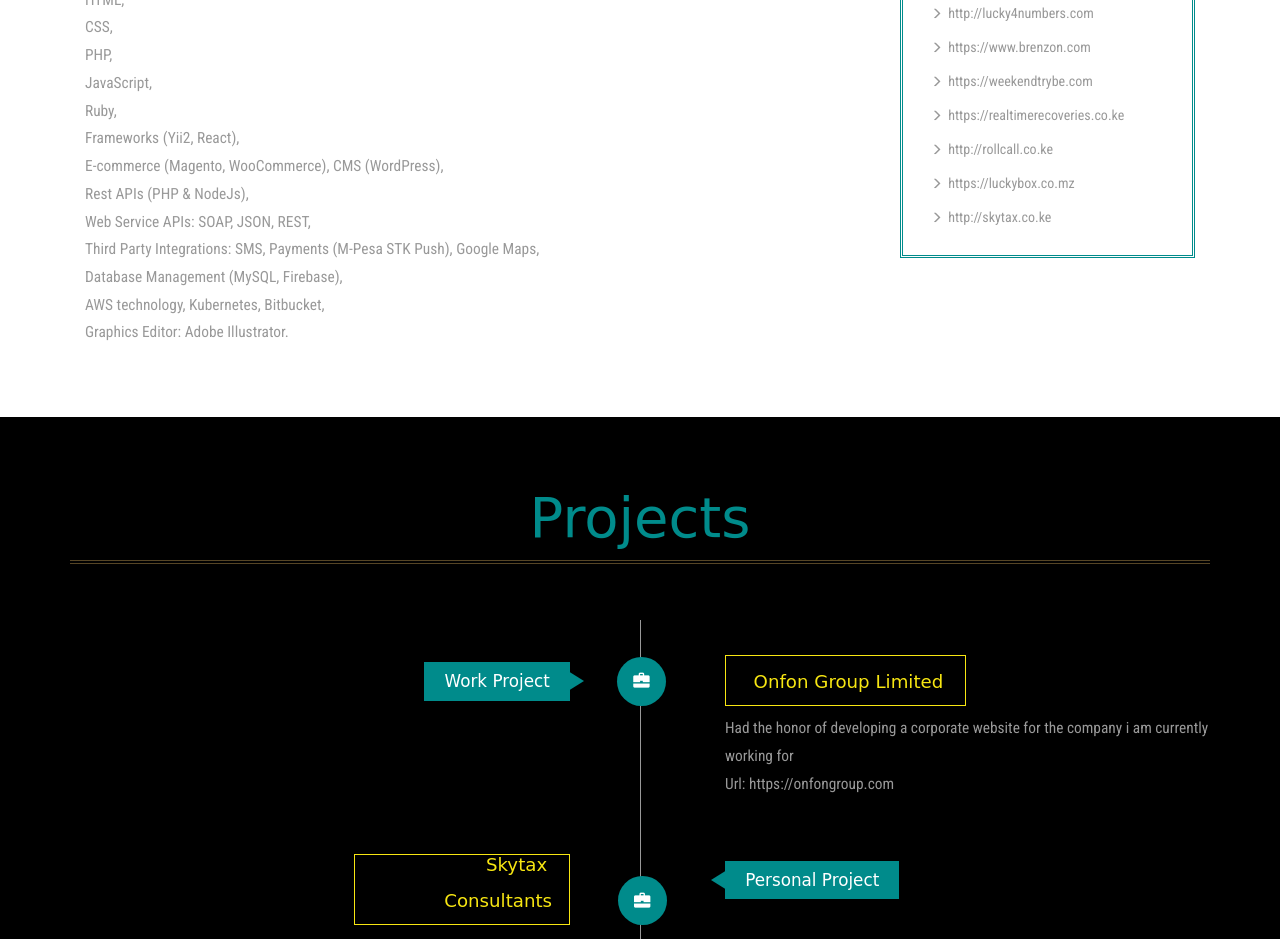
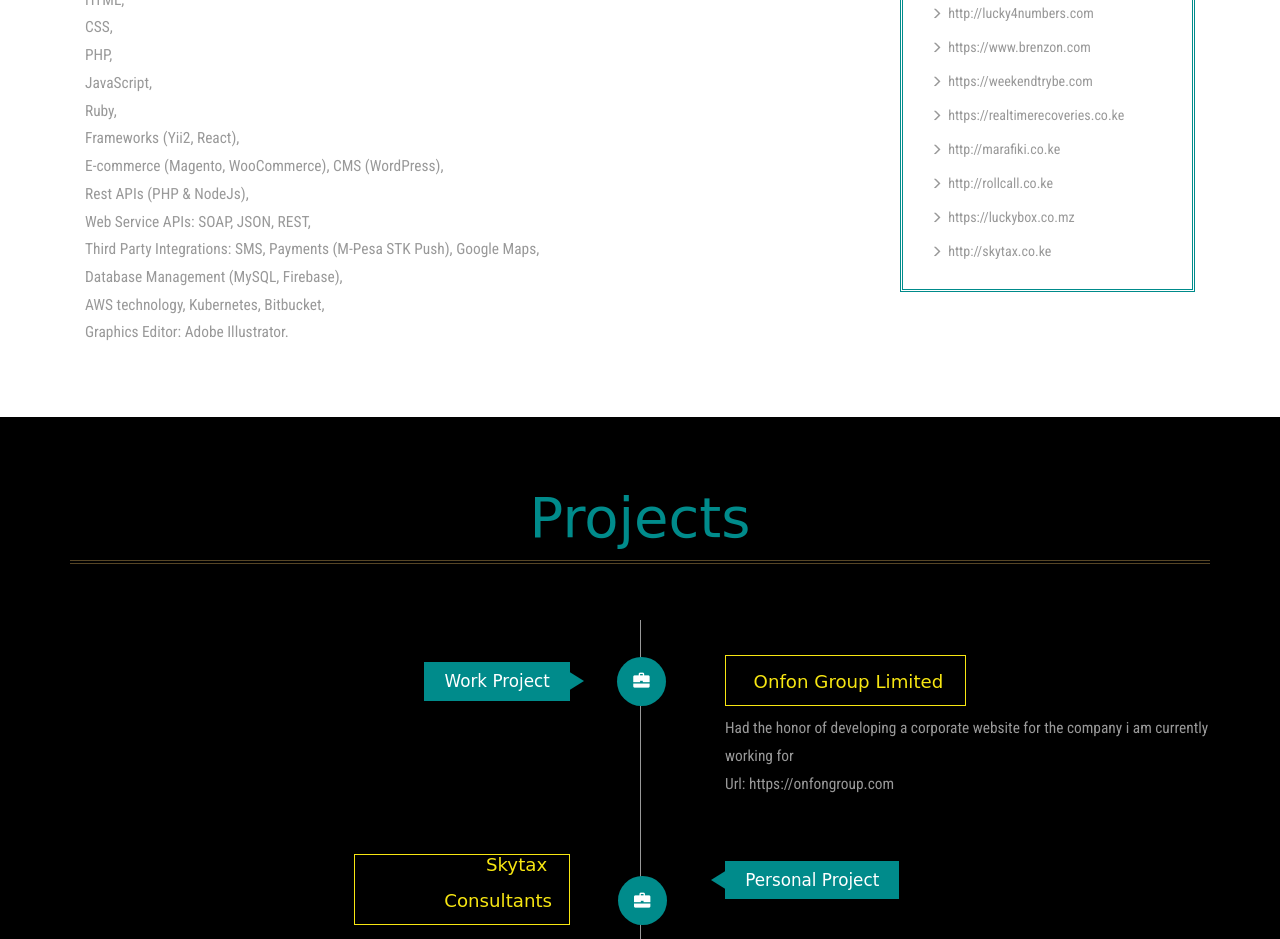
Before and after one commit to maryondire/maryondire.github.io, a plain HTML site: page index.html in a window 1280 px wide. Shown: the part 878-1817 px from the top of the page. Drawn offline with Linux system fonts and the light colour scheme; a web font is replaced by a local one.

Commit message:
Update index.html

```diff
--- a/index.html
+++ b/index.html
@@ -136,6 +136,8 @@
 					<li><span class="glyphicon glyphicon-menu-right"></span><a style="color: #999" target="_blank" href="https://weekendtrybe.com">https://weekendtrybe.com</a>
 					</li>
 					<li><span class="glyphicon glyphicon-menu-right"></span><a style="color: #999" target="_blank" href="https://realtimerecoveries.co.ke">https://realtimerecoveries.co.ke</a>
+					</li>
+					<li><span class="glyphicon glyphicon-menu-right"></span><a style="color: #999" target="_blank" href="http://marafiki.co.ke">http://marafiki.co.ke</a>
 					</li>
 					<li><span class="glyphicon glyphicon-menu-right"></span><a style="color: #999" target="_blank" href="http://rollcall.co.ke">http://rollcall.co.ke</a>
 					</li>
```
